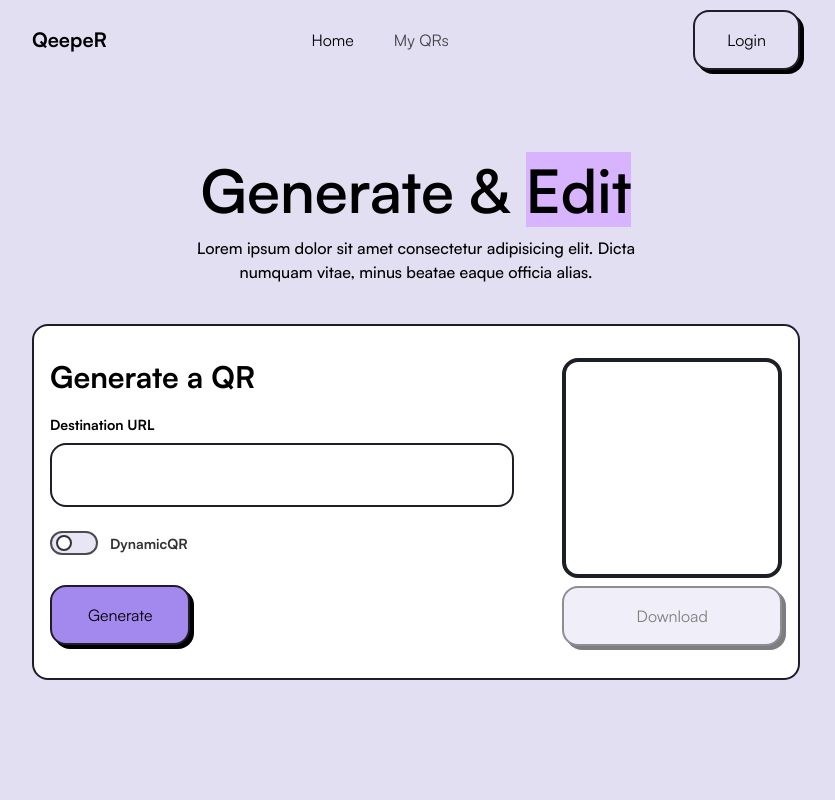
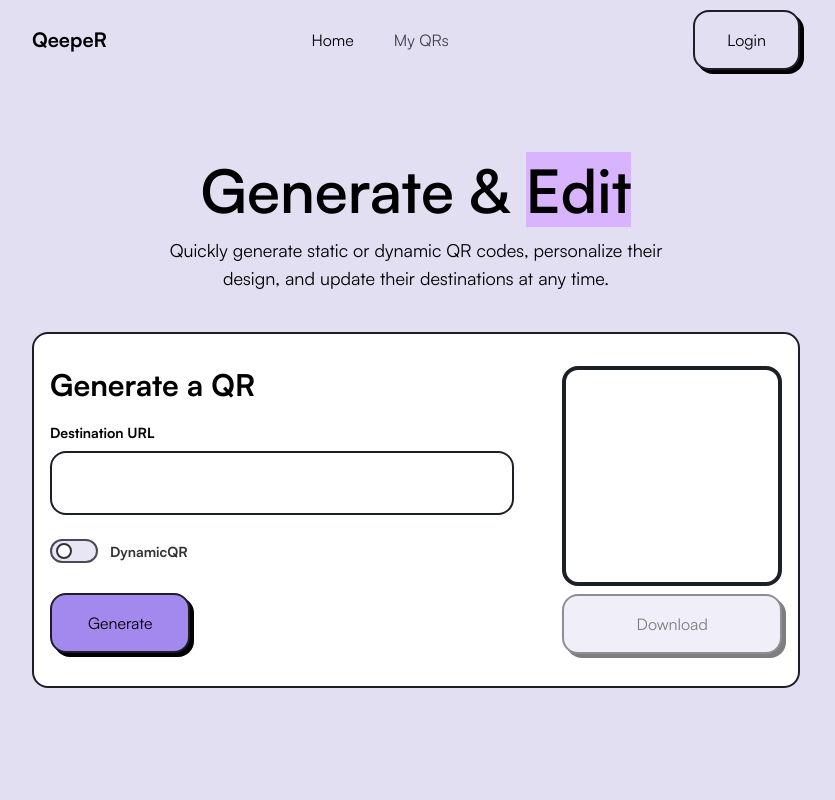
Before and after one commit to doulovera/QeepeR, a Next.js app: page / in a window 1280 px wide. Shown: the top 800 px of the page, without its empty margins (224-1059 px from the left). Built offline with nearby package versions, Linux system fonts and the light colour scheme; no server answers.

Commit message:
feat: update hero component description for clarity and engagement

```diff
--- a/src/components/landing/hero/index.tsx
+++ b/src/components/landing/hero/index.tsx
@@ -14,9 +14,14 @@ export async function Hero() {
           Generate & <span className="bg-purple-300">Edit</span>
         </h1>
 
-        <p className="max-w-[40ch] mx-auto font-medium">
-          Lorem ipsum dolor sit amet consectetur adipisicing elit. Dicta numquam vitae, minus beatae eaque officia alias.
+        <p className="max-w-[45ch] mx-auto text-lg">
+          Quickly generate static or dynamic QR codes, personalize their design, and update their destinations at any time.
         </p>
+
+        {/* <p className="text-balance">
+        Whether you’re sharing a website, promoting an event, or tracking product information,
+        QeepeR makes it simple to engage your audience and keep your content fresh.
+        </p> */}
       </div>
       <Generate isUserLogged={!!user?.uid} />
     </section>
--- a/src/components/landing/hero/qr-form.tsx
+++ b/src/components/landing/hero/qr-form.tsx
@@ -22,12 +22,12 @@ export function QrGenerationForm({ setSvg, isUserLogged }: Props) {
     evt.preventDefault()
     const form = evt.currentTarget
     const { value } = form.url
-    const { checked } = form.is_dynamic
+    const { checked: isDynamic } = form.is_dynamic
 
     if (!value) return
     // TODO: Check the value is a valid URL
 
-    if (!checked) {
+    if (!isDynamic) {
       const data = await createQR({ url: value })
       if (!data.success) return
       setSvg(data.svg)
```
